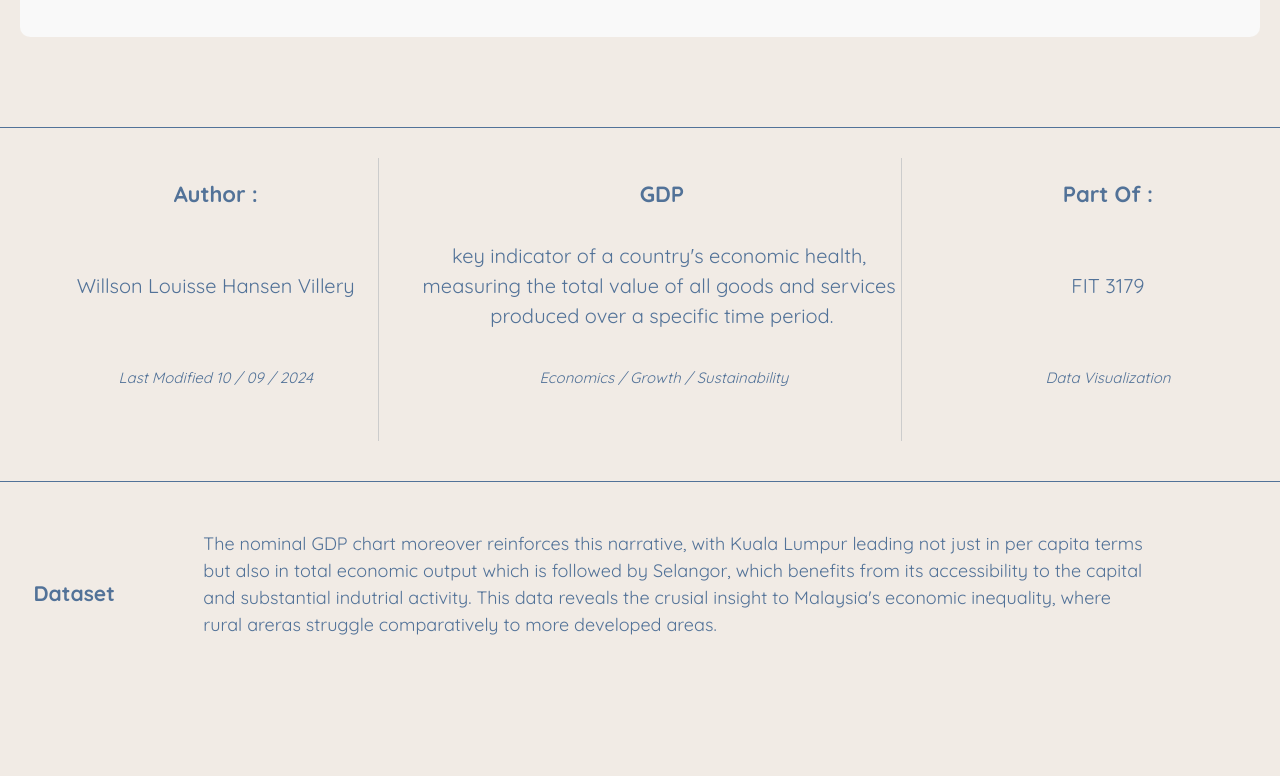
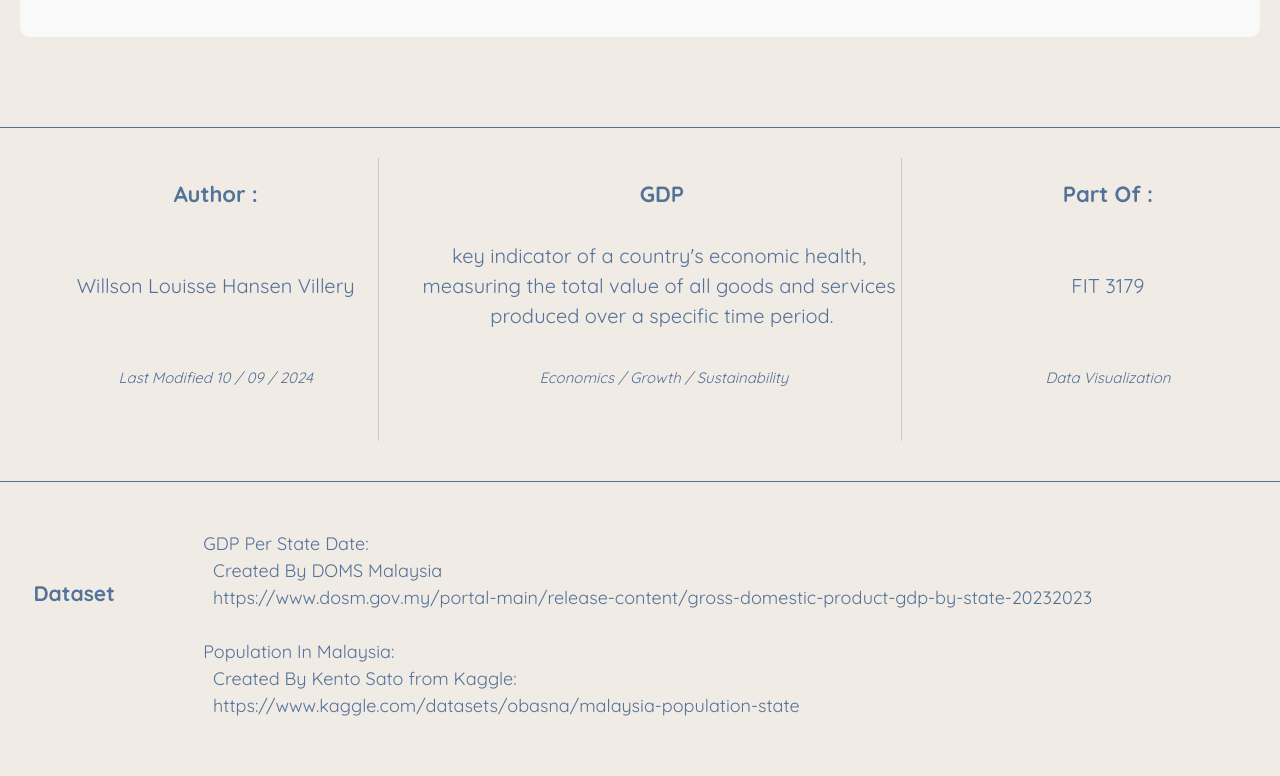
Before and after one commit to WillsonLouisse/Assignment-2, a plain HTML site: page index.html in a window 1280 px wide. Shown: the part 1484-2260 px from the top of the page. Before the commit the page ends 2227 px from the top, so only its background shows below. Drawn offline with Linux system fonts and the light colour scheme; a script that the page names is missing; a web font is replaced by a local one.

Commit message:
source cited

```diff
--- a/index.html
+++ b/index.html
@@ -115,10 +115,14 @@
   </pre>
 
   <pre>
-                  The nominal GDP chart moreover reinforces this narrative, with Kuala Lumpur leading not just in per capita terms
-                  but also in total economic output which is followed by Selangor, which benefits from its accessibility to the capital
-                  and substantial indutrial activity. This data reveals the crusial insight to Malaysia's economic inequality, where
-                  rural areras struggle comparatively to more developed areas.
+                  GDP Per State Date:
+                    Created By DOMS Malaysia
+                    https://www.dosm.gov.my/portal-main/release-content/gross-domestic-product-gdp-by-state-20232023
+
+                  Population In Malaysia:
+                    Created By Kento Sato from Kaggle:
+                    https://www.kaggle.com/datasets/obasna/malaysia-population-state
+
   </pre>
 
   </div>
```
